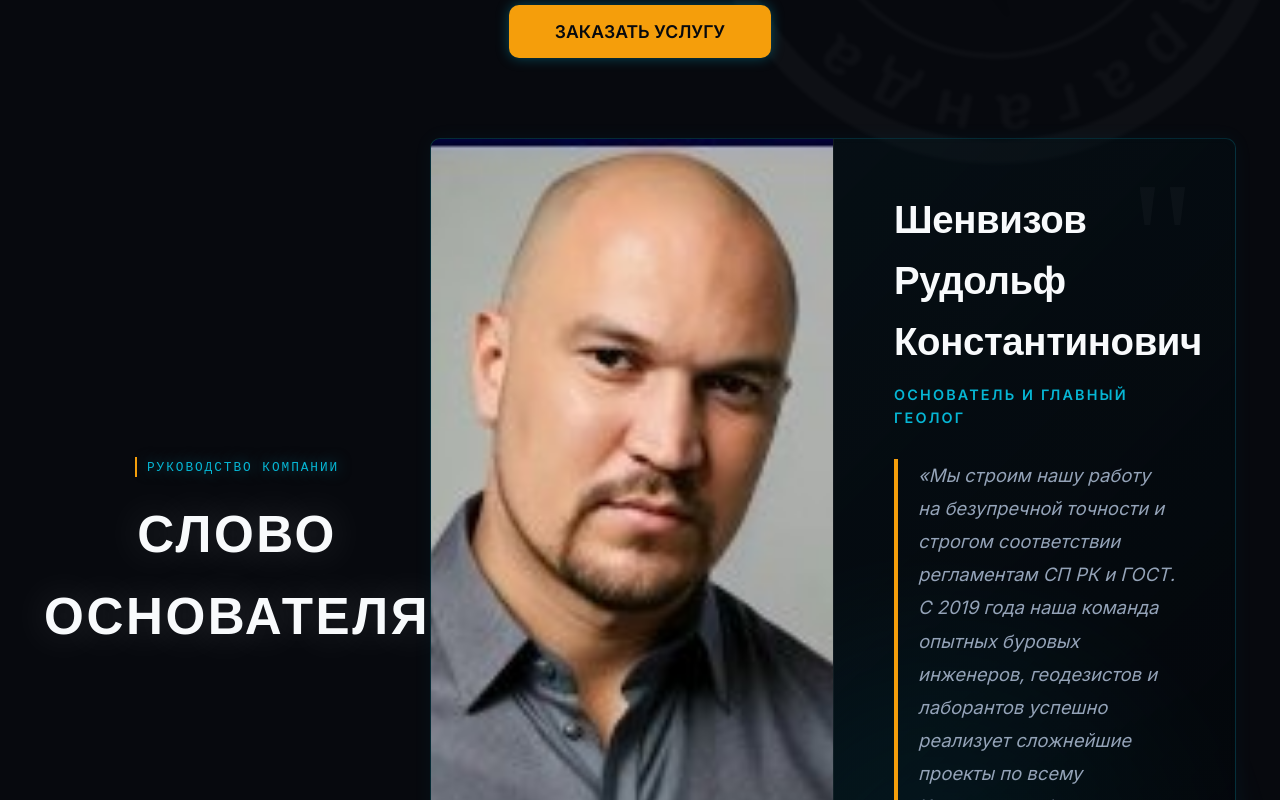
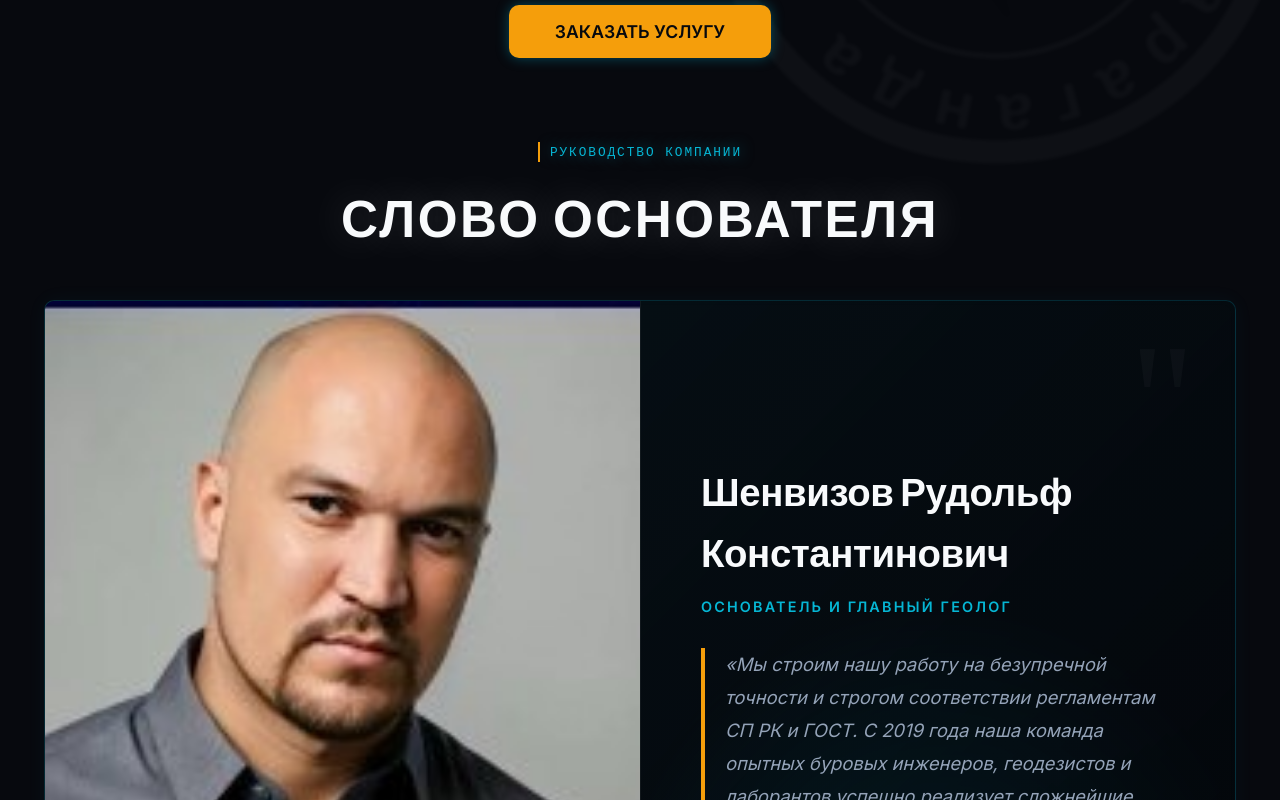
Before and after one commit to Claower3D/spengeo-kz, a React (Vite) app in the folder frontend/: page / in a window 1280 px wide. Shown: the part 6840-7640 px from the top of the page. Built offline with nearby package versions, Linux system fonts and the light colour scheme.

Commit message:
Fix director section layout bug by removing conflicting CSS class and adjusting grid breakpoint

```diff
--- a/frontend/src/App.jsx
+++ b/frontend/src/App.jsx
@@ -936,13 +936,13 @@ function App() {
             </section>
 
             {/* 5. Director / About Section */}
-            <section className="director-section" style={{ marginBottom: '80px', position: 'relative' }}>
+            <section style={{ marginBottom: '80px', position: 'relative' }}>
               <div style={{ textAlign: 'center', marginBottom: '40px', position: 'relative', zIndex: 2 }}>
                 <span className="hero-subtitle" style={{ color: 'var(--color-cyan)', textShadow: '0 0 15px rgba(6, 182, 212, 0.6)' }}>РУКОВОДСТВО КОМПАНИИ</span>
                 <h2 style={{ fontSize: '3.2rem', textShadow: '0 0 40px rgba(255,255,255,0.2)' }}>Слово Основателя</h2>
               </div>
               <div className="bg-glow-orb-2" style={{ position: 'absolute', top: '50%', left: '50%', transform: 'translate(-50%, -50%)', width: '600px', height: '600px', background: 'radial-gradient(circle, var(--color-cyan) 0%, transparent 70%)', opacity: 0.05 }}></div>
-              <div className="glow-card-premium" style={{ display: 'grid', gridTemplateColumns: 'repeat(auto-fit, minmax(350px, 1fr))', gap: '0', alignItems: 'stretch', padding: '0', overflow: 'hidden', position: 'relative', zIndex: 2 }}>
+              <div className="glow-card-premium" style={{ display: 'grid', gridTemplateColumns: 'repeat(auto-fit, minmax(300px, 1fr))', gap: '0', alignItems: 'stretch', padding: '0', overflow: 'hidden', position: 'relative', zIndex: 2 }}>
                 <div style={{ position: 'relative', minHeight: '450px' }}>
                   <img src="/images/director.png" alt="Шенвизов Рудольф Константинович" style={{ width: '100%', height: '100%', objectFit: 'cover', objectPosition: 'center top' }} />
                 </div>
@@ -1060,7 +1060,7 @@ function App() {
               </p>
             </div>
 
-            <div className="glow-card-premium" style={{ display: 'grid', gridTemplateColumns: 'repeat(auto-fit, minmax(350px, 1fr))', gap: '0', alignItems: 'stretch', padding: '0', overflow: 'hidden', marginBottom: '60px' }}>
+            <div className="glow-card-premium" style={{ display: 'grid', gridTemplateColumns: 'repeat(auto-fit, minmax(300px, 1fr))', gap: '0', alignItems: 'stretch', padding: '0', overflow: 'hidden', marginBottom: '60px' }}>
               <div style={{ position: 'relative', minHeight: '450px' }}>
                 <img src="/images/director.png" alt="Шенвизов Рудольф Константинович" style={{ width: '100%', height: '100%', objectFit: 'cover', objectPosition: 'center top' }} />
               </div>
```
